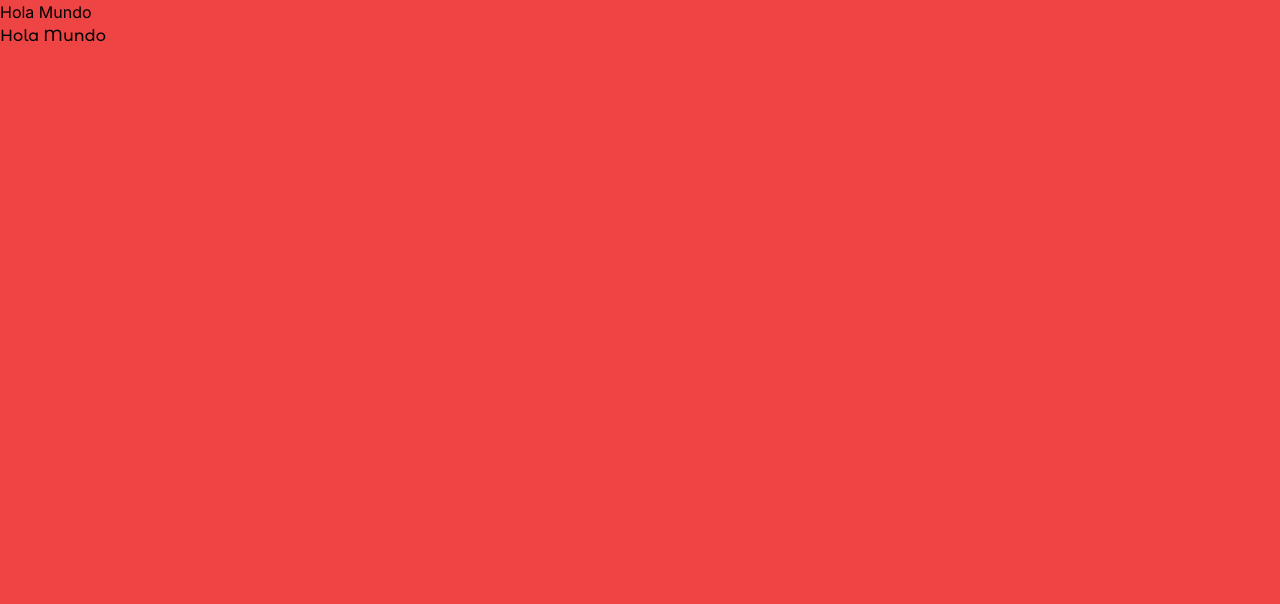
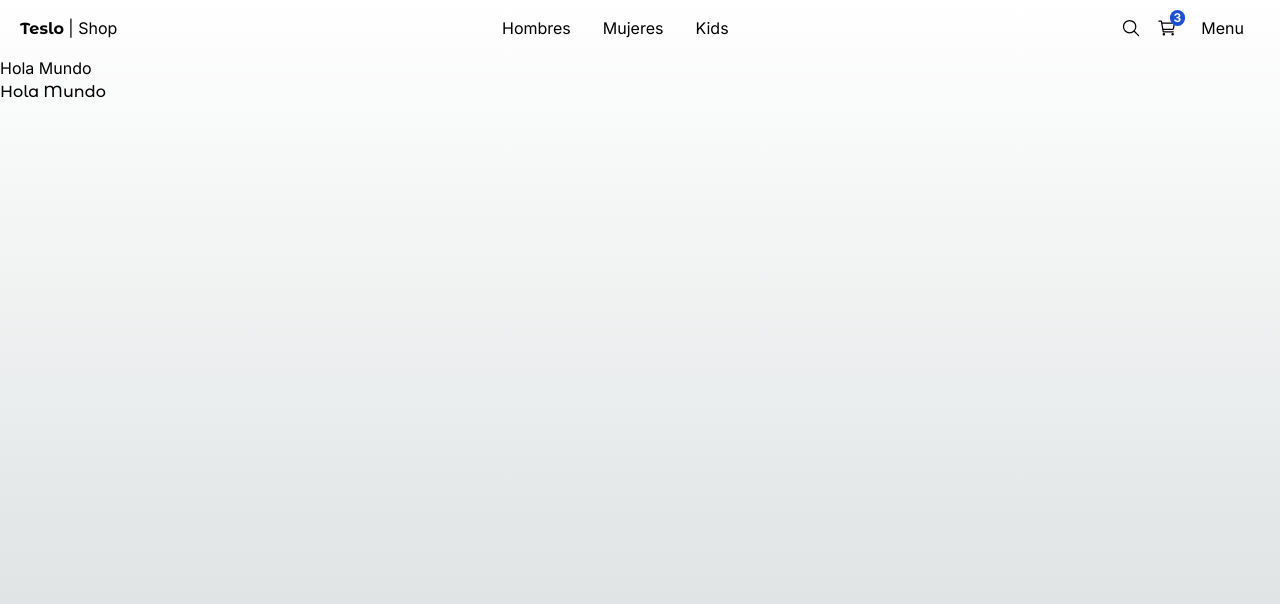
Before and after one commit to HiramSnake/teslo-shop, a Next.js app: page / in a window 1280 px wide. Shown: the top 604 px of the page. Built offline with nearby package versions, Linux system fonts and the light colour scheme.

Commit message:
Creating TopMenu

```diff
--- a/src/app/(shop)/layout.tsx
+++ b/src/app/(shop)/layout.tsx
@@ -1,7 +1,10 @@
+import { TopMenu } from "@/components";
+
 export default function ShopLayout({children}: {
     children: React.ReactNode}) {
         return (
-            <main className=" min-h-screen bg-red-500">
+            <main className=" min-h-screen ">
+                <TopMenu />
                 {children}
                 </main>
         )
--- a/src/components/index.ts
+++ b/src/components/index.ts
@@ -0,0 +1 @@
+export * from "./ui/top-menu/TopMenu";
--- /dev/null
+++ b/src/components/ui/top-menu/TopMenu.tsx
@@ -0,0 +1,49 @@
+import { titleFont } from "@/config/fonts"
+import Link from "next/link"
+import { IoCartOutline, IoSearchOutline } from "react-icons/io5"
+
+
+export const TopMenu = () => {
+  return (
+    <nav className="flex px-5 justify-between items-center w-full">
+
+    <div>
+        <Link
+          href="/"
+          >
+            <span className={`${titleFont.className} antialiased font-bold `} >Teslo</span>
+            <span  > | Shop</span>
+          </Link>
+    </div>
+
+    <div className="hidden sm:block">
+        <Link className="m-2 p-2 rounded-md transition-all hover:bg-gray-100" href="/category/men">Hombres</Link>
+        <Link className="m-2 p-2 rounded-md transition-all hover:bg-gray-100" href="/category/women">Mujeres</Link>
+        <Link className="m-2 p-2 rounded-md transition-all hover:bg-gray-100" href="/category/kids">Kids</Link>
+    </div>
+
+    {/* {SearchParamsContext, cart,Menu} */}
+    <div className="flex items-center">
+
+        <Link href='/search' className="mx-2">
+            <IoSearchOutline className="w-5 h-5" />
+        </Link>
+
+        <Link href='/cart' className="mx-2">
+            <div className="relative" >
+            <span className="absolute text-xs rounded-full px-1 font-bold -right-2 -top-2 bg-blue-700 text-white">3</span>
+            <IoCartOutline className="w-5 h-5" />
+            </div>
+        </Link>
+
+        <button
+        className="m-2 p-2 rounded-md transition-all hover:bg-gray-100">
+            Menu
+        </button>
+
+    </div>
+
+
+     </nav>
+  )
+}
```
Also changed, not shown: package.json (+5 -4 lines), 1 other file (tests, documents, lock files or other folders).
